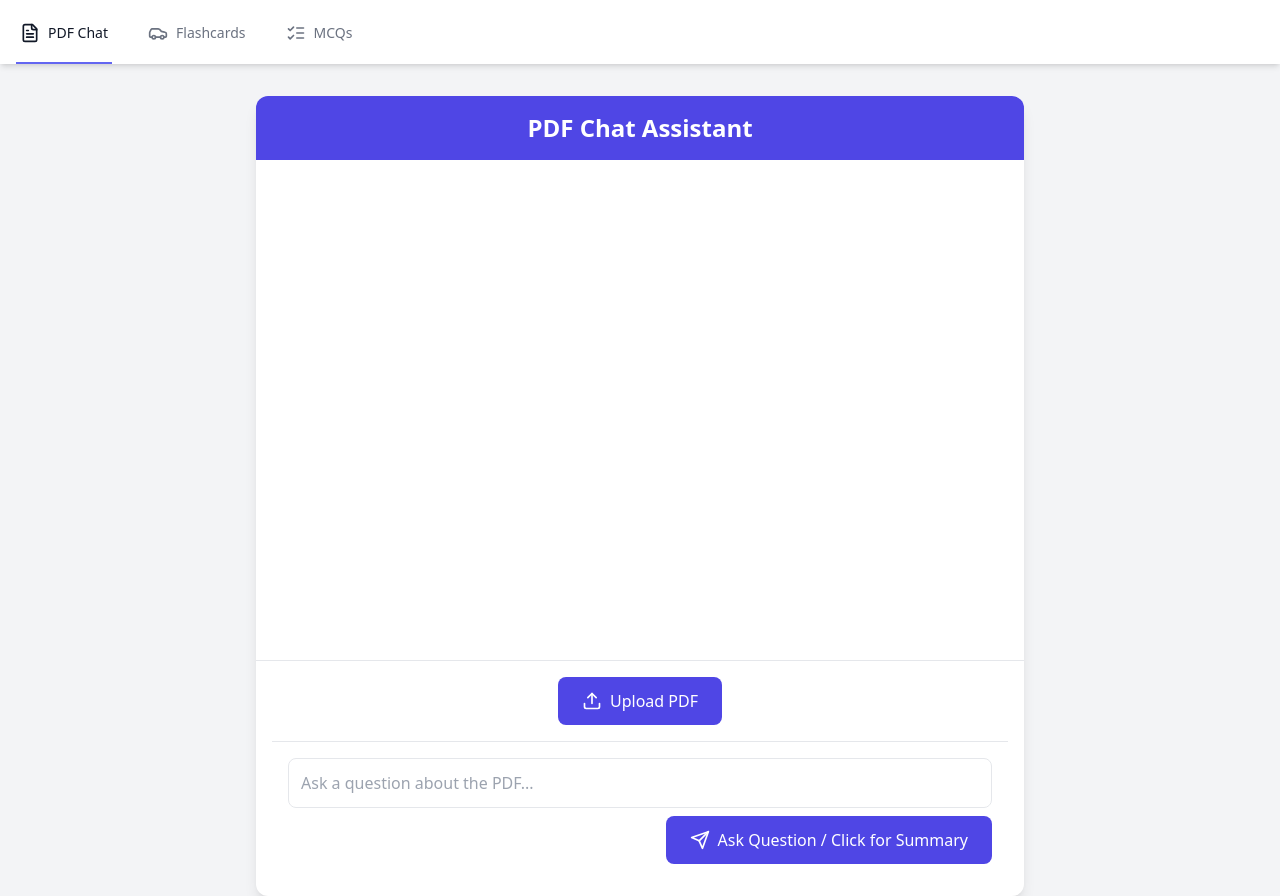
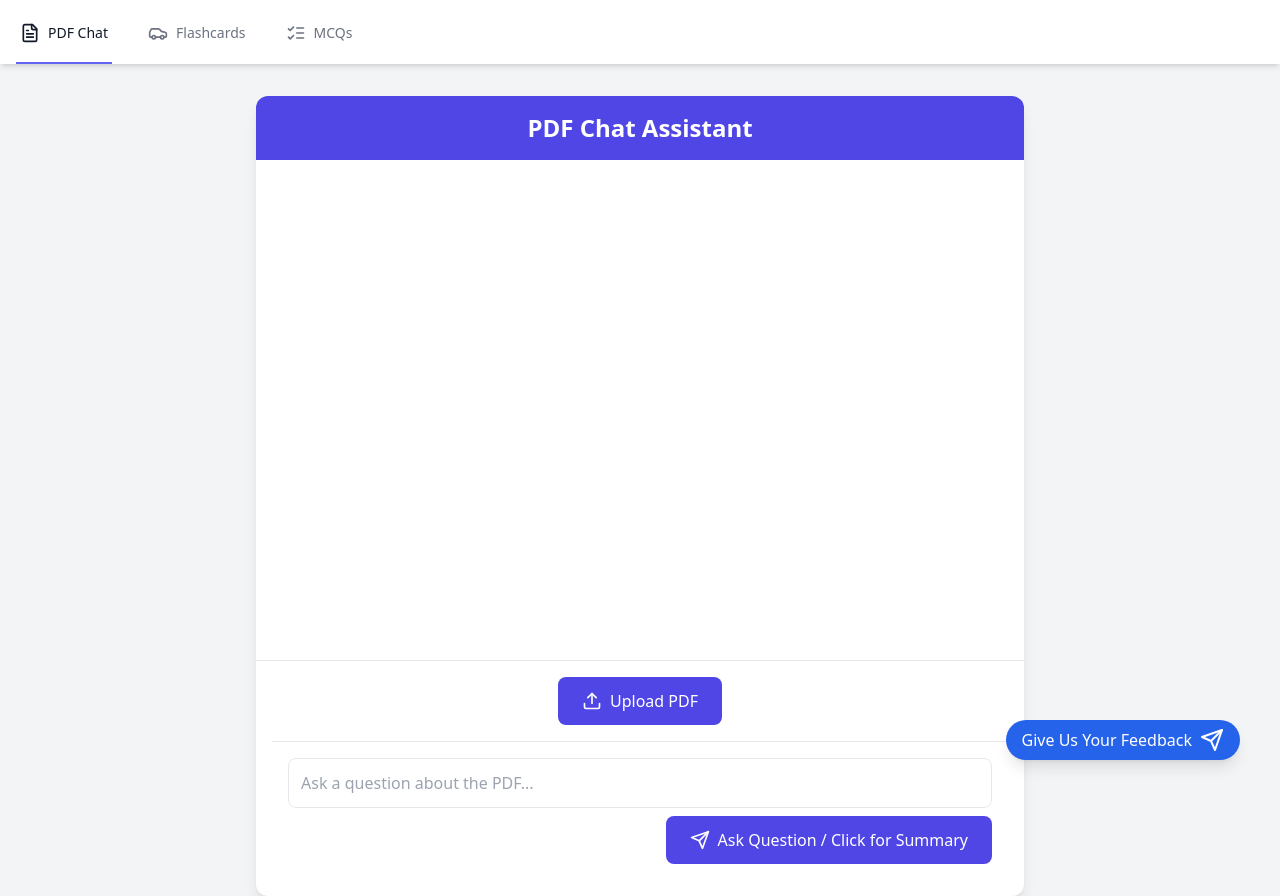
Before and after one commit to bibinwithab/pdf-analyzer, a React (Vite) app in the folder frontend/: page / in a window 1280 px wide. Built offline with nearby package versions, Linux system fonts and the light colour scheme.

Commit message:
added feedback form

```diff
--- a/frontend/src/App.tsx
+++ b/frontend/src/App.tsx
@@ -1,15 +1,16 @@
-import React from 'react';
-import { BrowserRouter as Router, Routes, Route } from 'react-router-dom';
-import Navbar from './components/Navbar';
-import PDFChat from './components/PDFChat';
-import Flashcards from './components/Flashcards';
-import MCQs from './components/MCQs';
-import { DataProvider } from './components/DataContext'; // Import DataProvider
+import React from "react";
+import { BrowserRouter as Router, Routes, Route } from "react-router-dom";
+import Navbar from "./components/Navbar";
+import PDFChat from "./components/PDFChat";
+import Flashcards from "./components/Flashcards";
+import MCQs from "./components/MCQs";
+import { DataProvider } from "./components/DataContext";
+import { Send } from "lucide-react";
 
 function App() {
   return (
     <Router>
-      <DataProvider> {/* Wrap with DataProvider */}
+      <DataProvider>
         <div className="min-h-screen bg-gray-100">
           <Navbar />
           <Routes>
@@ -17,6 +18,15 @@ function App() {
             <Route path="/flashcards" element={<Flashcards />} />
             <Route path="/mcqs" element={<MCQs />} />
           </Routes>
+          <a
+            href="https://forms.gle/YCTi9UzzbuP9e9tr7"
+            target="_blank"
+            rel="noopener noreferrer"
+            className="fixed text-l bottom-10 right-10 bg-blue-600 hover:bg-blue-700 text-white px-4 py-2 rounded-full shadow-lg transition-transform transform hover:scale-105 z-50 inline-flex"
+          >
+            Give Us Your Feedback
+            <Send className="ml-2 w-6 h-6"/>
+          </a>
         </div>
       </DataProvider>
     </Router>
```
